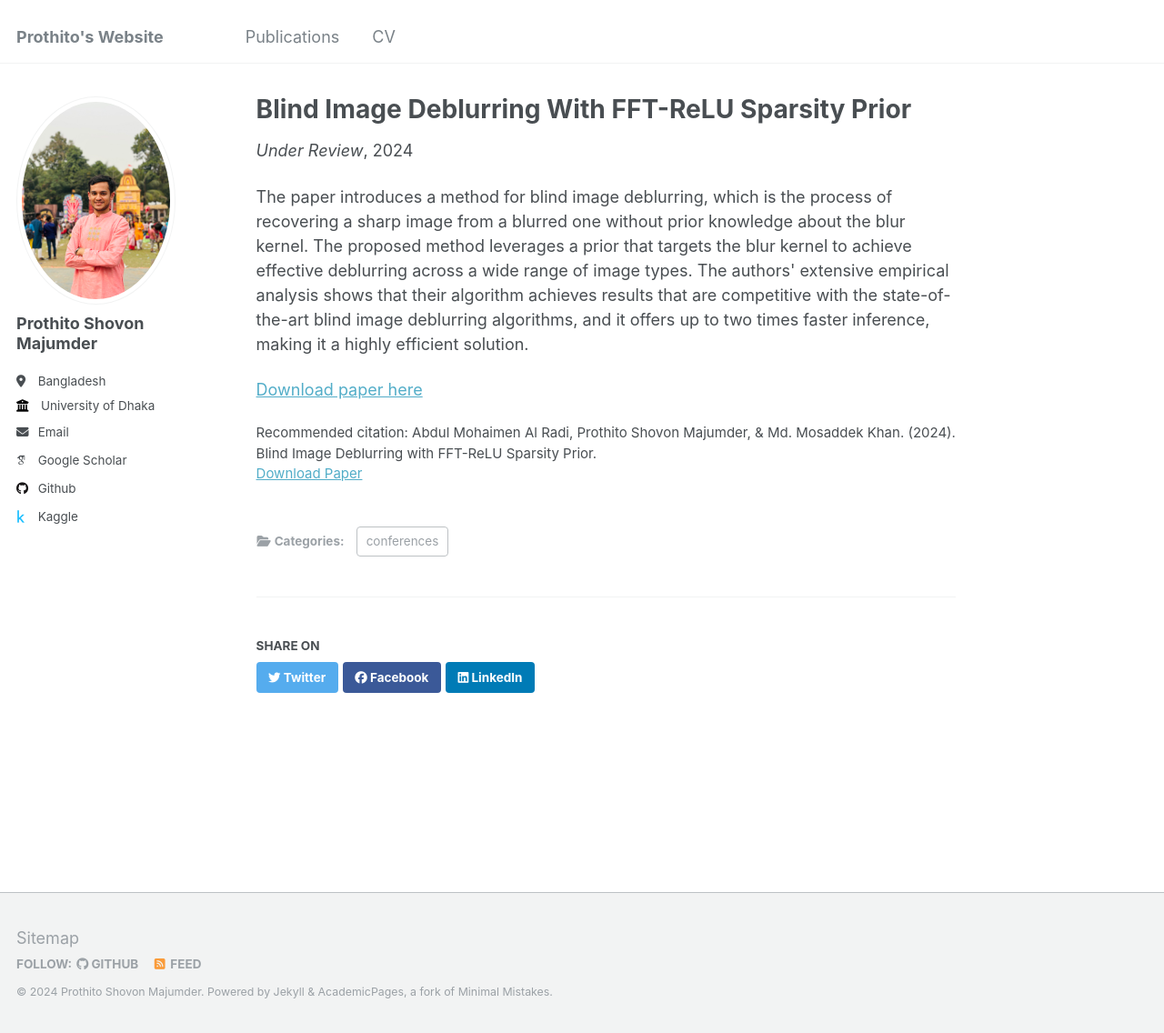
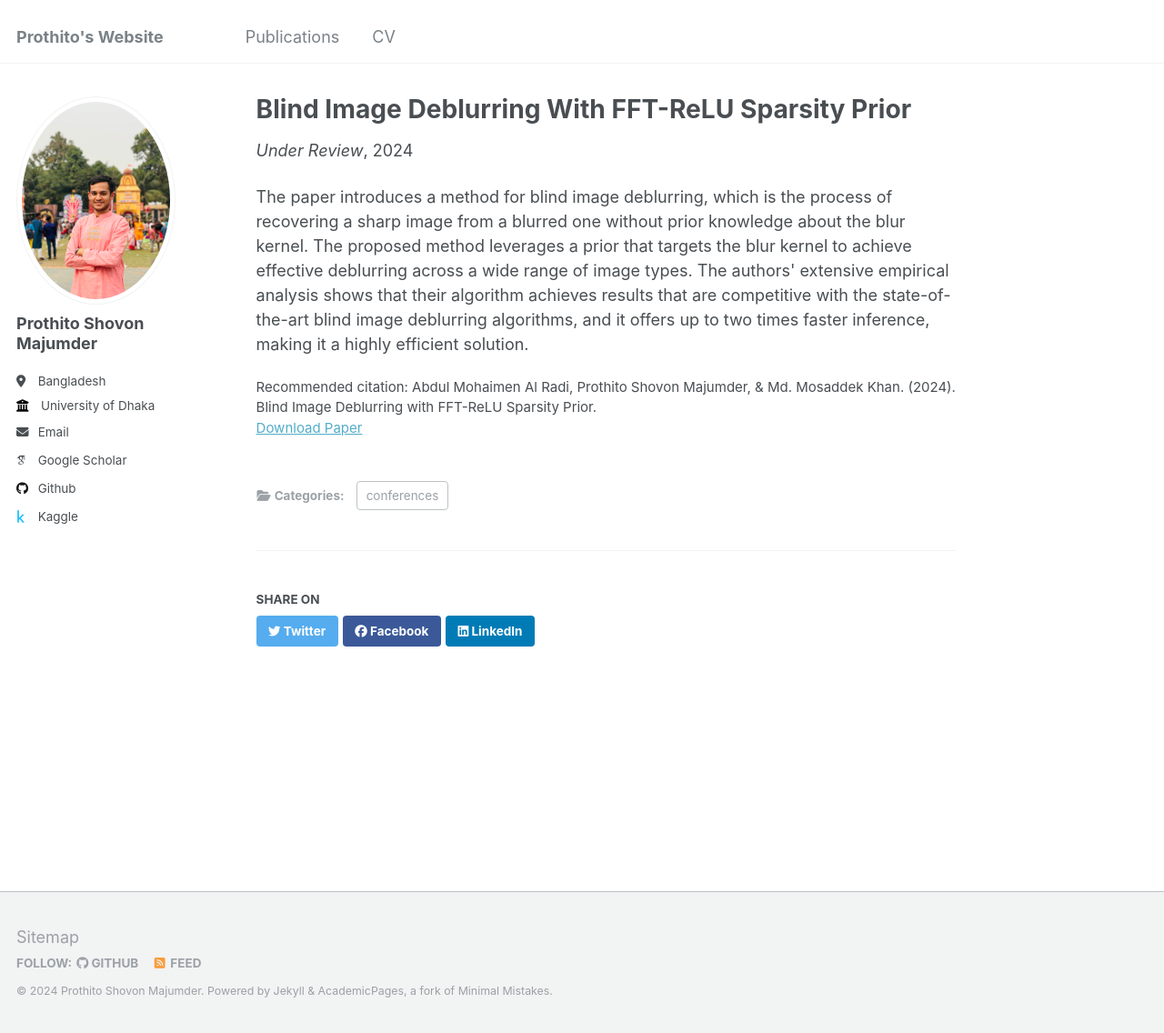
Before and after one commit to prothitoshovon/prothitoshovon.github.io, a Jekyll site: the page built from _publications/2024-09-09-fft-relu-sparsity-prior.md, in a window 1280 px wide and 1136 px high. Shown: the whole window at 91% size. Built offline with Jekyll 4.4.1, drawn with Linux system fonts in a browser that asks for light colours; some web fonts are replaced.

Commit message:
Download paper repetition removed

```diff
--- a/_publications/2024-09-09-fft-relu-sparsity-prior.md
+++ b/_publications/2024-09-09-fft-relu-sparsity-prior.md
@@ -10,5 +10,3 @@ paperurl: 'https://arxiv.org/pdf/2406.08344'
 citation: 'Abdul Mohaimen Al Radi, Prothito Shovon Majumder, &amp; Md. Mosaddek Khan. (2024). Blind Image Deblurring with FFT-ReLU Sparsity Prior.'
 ---
 The paper introduces a method for blind image deblurring, which is the process of recovering a sharp image from a blurred one without prior knowledge about the blur kernel. The proposed method leverages a prior that targets the blur kernel to achieve effective deblurring across a wide range of image types. The authors&apos; extensive empirical analysis shows that their algorithm achieves results that are competitive with the state-of-the-art blind image deblurring algorithms, and it offers up to two times faster inference, making it a highly efficient solution.
-
-[Download paper here](http://academicpages.github.io/files/fft-relu-sparsity.pdf)
```
